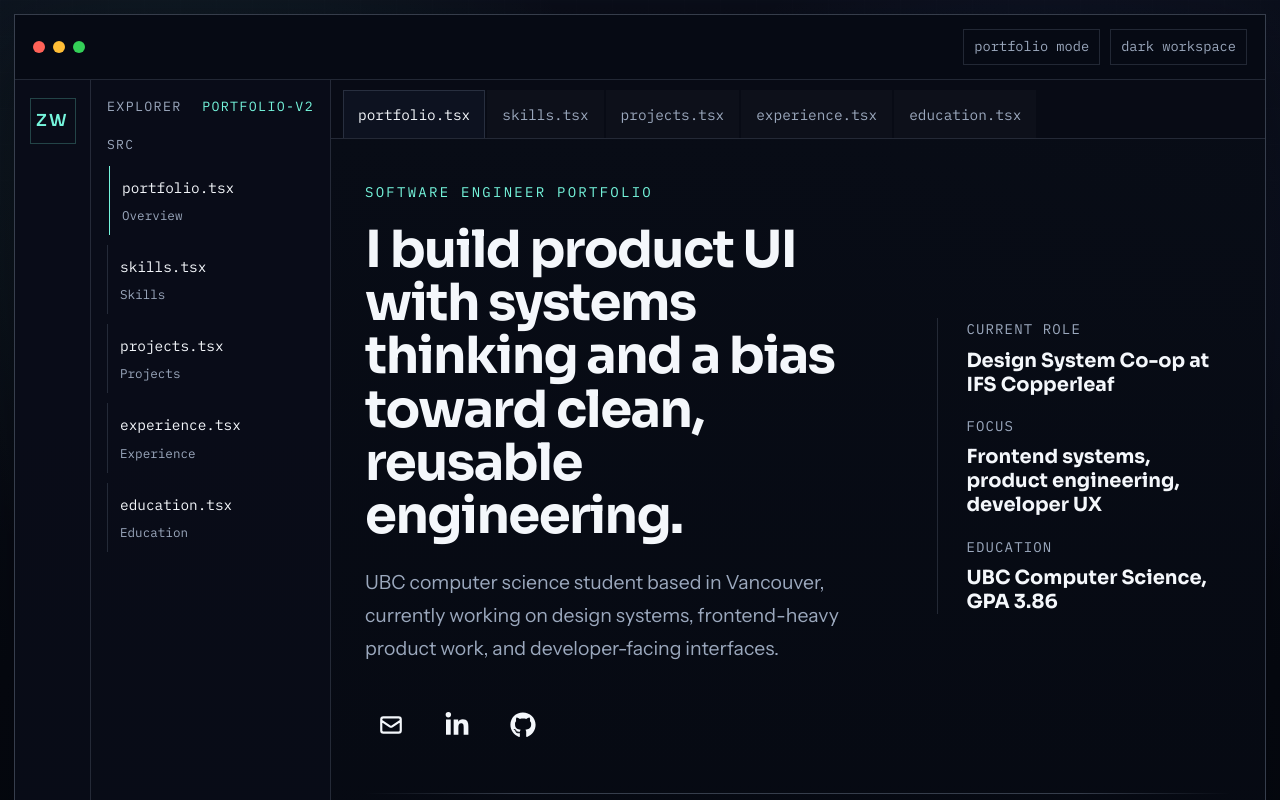
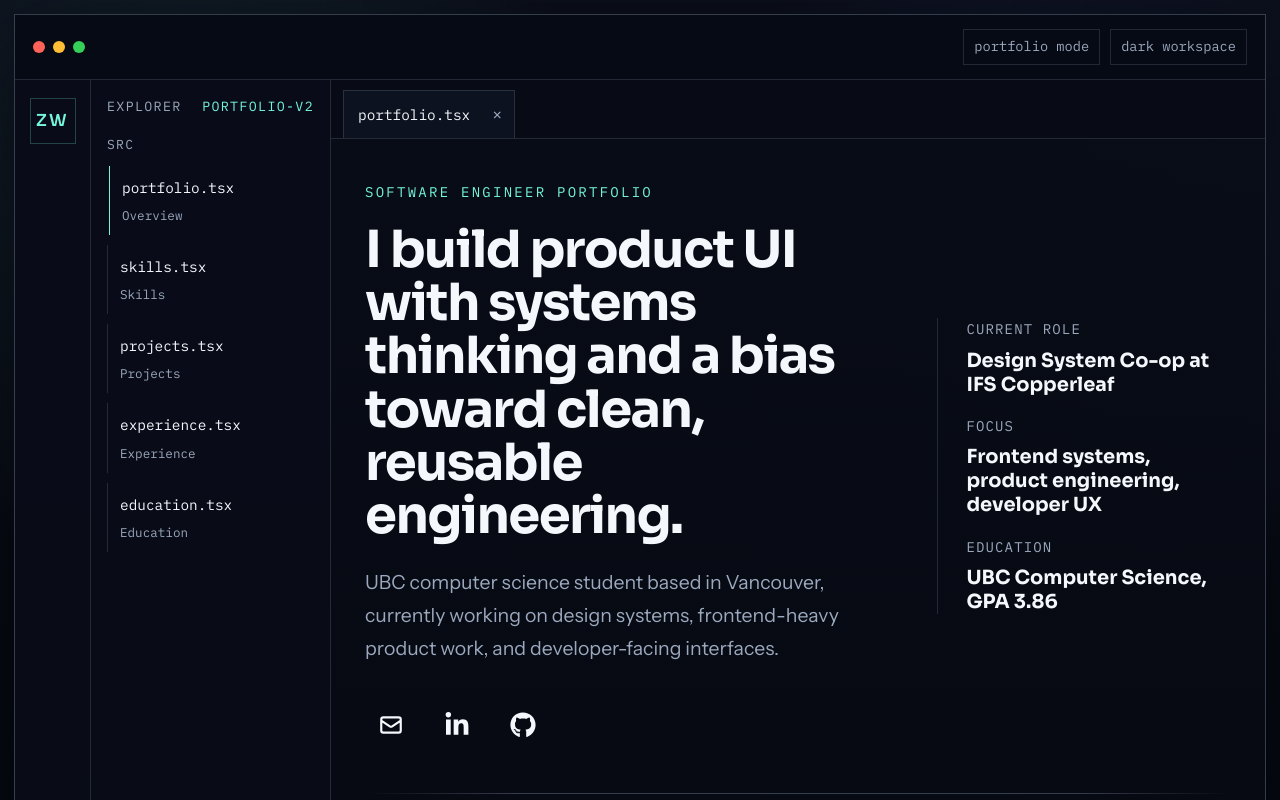
Before and after one commit to BigDragonCanCode/personal-website, a React (Vite) app: page / in a window 1280 px wide. Shown: the top 800 px of the page. Built offline with nearby package versions, Linux system fonts and the light colour scheme.

Commit message:
mimic real IDE's tab behavior

```diff
--- a/src/App.css
+++ b/src/App.css
@@ -107,11 +107,18 @@
   overflow-x: auto;
 }
 
-.tab {
-  padding: 12px 14px;
+.tab-shell {
+  display: inline-flex;
+  align-items: stretch;
   border: 1px solid transparent;
   border-bottom: 0;
   background: rgba(255, 255, 255, 0.02);
+}
+
+.tab {
+  padding: 12px 10px 12px 14px;
+  border: 0;
+  background: transparent;
   color: var(--muted);
   cursor: pointer;
   font-family: var(--mono);
@@ -120,12 +127,49 @@
   white-space: nowrap;
 }
 
-.tab-active,
-.tab:hover,
-.tab:focus-visible {
+.tab-close {
+  display: inline-grid;
+  place-items: center;
+  width: 34px;
+  border: 0;
+  background: transparent;
+  color: var(--muted);
+  cursor: pointer;
+  font-family: var(--mono);
+  font-size: 0.92rem;
+}
+
+.tab-shell-active,
+.tab-shell:hover,
+.tab-shell:focus-within {
   border-color: var(--line);
   background: rgba(14, 19, 33, 0.96);
   color: var(--text);
+}
+
+.tab:focus-visible,
+.tab-close:focus-visible {
+  outline: none;
+}
+
+.tab-active,
+.tab:hover,
+.tab:focus-visible,
+.tab-close:hover,
+.tab-close:focus-visible {
+  color: var(--text);
+}
+
+.tabs-empty {
+  display: flex;
+  align-items: center;
+  min-height: 44px;
+  padding: 0 8px 10px;
+  color: var(--muted);
+  font-family: var(--mono);
+  font-size: 0.76rem;
+  letter-spacing: 0.08em;
+  text-transform: uppercase;
 }
 
 .editor-pane {
@@ -135,6 +179,36 @@
   background:
     linear-gradient(180deg, rgba(8, 12, 22, 0.96), rgba(5, 8, 16, 0.98)),
     radial-gradient(circle at top right, rgba(117, 245, 220, 0.05), transparent 28%);
+}
+
+.editor-empty-state {
+  min-height: 100%;
+  display: grid;
+  align-content: center;
+  justify-items: start;
+  gap: 10px;
+  padding: 42px 0;
+}
+
+.editor-empty-state h1 {
+  margin: 0;
+  font-family: var(--display);
+  font-size: clamp(2rem, 5vw, 3.25rem);
+  letter-spacing: 0.03em;
+}
+
+.editor-empty-state p {
+  max-width: 36rem;
+  margin: 0;
+  color: var(--muted);
+}
+
+.editor-empty-kicker {
+  color: var(--accent);
+  font-family: var(--mono);
+  font-size: 0.72rem;
+  letter-spacing: 0.18em;
+  text-transform: uppercase;
 }
 
 @media (max-width: 1180px) {
--- a/src/App.tsx
+++ b/src/App.tsx
@@ -10,10 +10,48 @@ import { SkillsSection } from './components/sections/SkillsSection'
 import type { SectionId } from './types/sections'
 
 function App() {
-  const [activeSection, setActiveSection] = useState<SectionId>('overview')
+  const [activeSection, setActiveSection] = useState<SectionId | null>('overview')
+  const [explorerSection, setExplorerSection] = useState<SectionId>('overview')
+  const [openTabs, setOpenTabs] = useState<SectionId[]>(['overview'])
   const paneRef = useRef<HTMLElement | null>(null)
 
-  const activeLink = sectionLinks.find((link) => link.id === activeSection) ?? sectionLinks[0]
+  const activeLink =
+    sectionLinks.find((link) => link.id === activeSection) ??
+    sectionLinks.find((link) => link.id === explorerSection) ??
+    sectionLinks[0]
+
+  const activateSection = (section: SectionId) => {
+    setExplorerSection(section)
+    setOpenTabs((currentTabs) => (
+      currentTabs.includes(section) ? currentTabs : [...currentTabs, section]
+    ))
+    setActiveSection(section)
+  }
+
+  const closeTab = (section: SectionId) => {
+    setOpenTabs((currentTabs) => {
+      const closingIndex = currentTabs.indexOf(section)
+
+      if (closingIndex === -1) {
+        return currentTabs
+      }
+
+      const remainingTabs = currentTabs.filter((tab) => tab !== section)
+
+      if (activeSection === section) {
+        const nextActive =
+          remainingTabs[closingIndex] ?? remainingTabs[closingIndex - 1] ?? null
+
+        setActiveSection(nextActive)
+
+        if (nextActive) {
+          setExplorerSection(nextActive)
+        }
+      }
+
+      return remainingTabs
+    })
+  }
 
   useEffect(() => {
     paneRef.current?.scrollTo({ top: 0, behavior: 'smooth' })
@@ -39,22 +77,51 @@ function App() {
           <div className="rail-badge">ZW</div>
         </aside>
 
-        <Explorer activeSection={activeSection} onSelectSection={setActiveSection} />
+        <Explorer activeSection={explorerSection} onSelectSection={activateSection} />
 
         <div className="editor">
           <div className="tabs" role="tablist" aria-label="Open files">
-            {sectionLinks.map((link) => (
+            {openTabs.length > 0 ? (
+              openTabs.map((tabId) => {
+                const link = sectionLinks.find((sectionLink) => sectionLink.id === tabId)
+
+                if (!link) {
+                  return null
+                }
+
+                return (
+                  <div
+                    key={link.id}
+                    className={link.id === activeSection ? 'tab-shell tab-shell-active' : 'tab-shell'}
+                  >
                     <button
-                key={link.id}
                       type="button"
                       role="tab"
                       aria-selected={link.id === activeSection}
                       className={link.id === activeSection ? 'tab tab-active' : 'tab'}
-                onClick={() => setActiveSection(link.id)}
+                      onClick={() => activateSection(link.id)}
                     >
                       {link.tab}
                     </button>
-            ))}
+                    <button
+                      type="button"
+                      aria-label={`Close ${link.tab}`}
+                      className="tab-close"
+                      onClick={(event) => {
+                        event.stopPropagation()
+                        closeTab(link.id)
+                      }}
+                    >
+                      ×
+                    </button>
+                  </div>
+                )
+              })
+            ) : (
+              <div className="tabs-empty" aria-live="polite">
+                No open files
+              </div>
+            )}
           </div>
 
           <main id="main-content" ref={paneRef} className="editor-pane">
@@ -63,13 +130,22 @@ function App() {
             {activeSection === 'projects' && <ProjectsSection />}
             {activeSection === 'experience' && <ExperienceSection />}
             {activeSection === 'education' && <EducationSection />}
+            {!activeSection && (
+              <section className="editor-empty-state" aria-live="polite">
+                <p className="editor-empty-kicker">editor idle</p>
+                <h1>Select a file from the explorer</h1>
+                <p>
+                  Open any portfolio section on the left to restore the workspace.
+                </p>
+              </section>
+            )}
           </main>
         </div>
       </div>
 
       <footer className="statusbar">
-        <span>active file: {activeLink.tab}</span>
-        <span>active section: {activeLink.label}</span>
+        <span>active file: {activeSection ? activeLink.tab : 'none'}</span>
+        <span>active section: {activeSection ? activeLink.label : 'No section open'}</span>
       </footer>
     </div>
   )
--- a/src/components/sections/EducationSection.tsx
+++ b/src/components/sections/EducationSection.tsx
@@ -8,7 +8,6 @@ export function EducationSection() {
       <div className="section-heading section-heading--split">
         <div>
           <p className="section-kicker">Education</p>
-          <h2 id="education-title">Formal training with a practical bend.</h2>
         </div>
       </div>
 
--- a/src/components/sections/ExperienceSection.tsx
+++ b/src/components/sections/ExperienceSection.tsx
@@ -7,14 +7,7 @@ export function ExperienceSection() {
       <div className="section-heading section-heading--split">
         <div>
           <p className="section-kicker">Experience</p>
-          <h2 id="experience-title">
-            Recent roles and what changed because of them.
-          </h2>
         </div>
-        <p className="section-note">
-          I like work where product clarity and implementation quality reinforce
-          each other.
-        </p>
       </div>
 
       <div className="timeline">
--- a/src/components/sections/ProjectsSection.tsx
+++ b/src/components/sections/ProjectsSection.tsx
@@ -7,12 +7,8 @@ export function ProjectsSection() {
       <div className="section-heading section-heading--split">
         <div>
           <p className="section-kicker">Selected work</p>
-          <h2 id="projects-title">Case-study style project rows.</h2>
+          {/* <h2 id="projects-title">Case-study style project rows.</h2> */}
         </div>
-        <p className="section-note">
-          A few representative builds with enough detail to show scope and
-          engineering shape.
-        </p>
       </div>
 
       <div className="project-list">
--- a/src/components/sections/SkillsSection.tsx
+++ b/src/components/sections/SkillsSection.tsx
@@ -95,13 +95,10 @@ export function SkillsSection({
       <div className="section-heading section-heading--split skills-section__heading">
         <div>
           <p className="section-kicker">Technical Skills</p>
-          <h2 id={`${sectionId}-title`}>Resume-derived stack, with readable and decorative views.</h2>
+          {/* <h2 id={`${sectionId}-title`}>Resume-derived stack, with readable and decorative views.</h2> */}
         </div>
 
         <div className="skills-section__controls">
-          <p className="section-note skills-section__note">
-            Wall mode stays scan-first. Globe mode stays decorative and spatial.
-          </p>
 
           <div className="skills-section__toggle" role="tablist" aria-label="Skills view">
             {(['wall', 'globe'] as const).map((mode) => (
```
Lines whose indentation alone changed are shown as unchanged.
